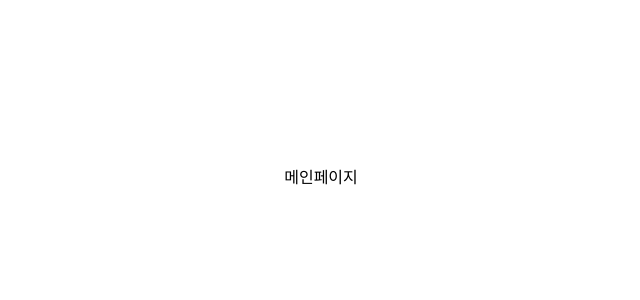
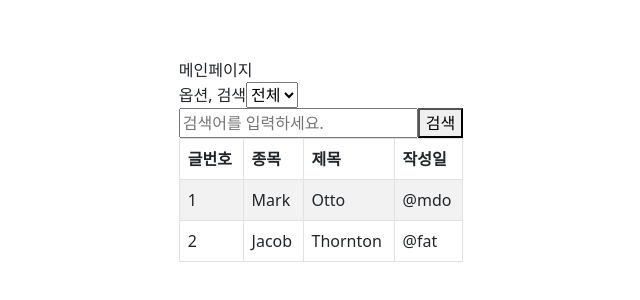
Before and after one commit to GDG2022-JORDY/JORDY-FE, a React (Create React App) app: page / in a window 1280 px wide. Shown: the part 232-532 px from the top of the page, without its empty margins (319-959 px from the left). Built offline with nearby package versions, Linux system fonts and the light colour scheme.

Commit message:
feat : main page 주요 기능 구현 완료

```diff
--- a/src/index.js
+++ b/src/index.js
@@ -2,6 +2,7 @@ import React from 'react'
 import ReactDOM from 'react-dom/client'
 import Routes from './routes'
 import reportWebVitals from './reportWebVitals'
+import 'bootstrap/dist/css/bootstrap.min.css'
 
 const root = ReactDOM.createRoot(document.getElementById('root'))
 root.render(
--- a/src/routes/MainPage/index.jsx
+++ b/src/routes/MainPage/index.jsx
@@ -1,5 +1,70 @@
 import styles from './mainPage.module.scss'
+import Table from 'react-bootstrap/Table'
+import { useState } from 'react'
+import { Link, useNavigate } from 'react-router-dom'
 
 export default function MainPage() {
-  return <div className={styles.mainPage}>메인페이지</div>
+  const navigate = useNavigate()
+
+  const [searchText, setSearchText] = useState('')
+  const [selectOption, setSelectOption] = useState()
+
+  const handleTextChange = (e) => {
+    setSearchText(e.currentTarget.value)
+  }
+  const handleSubmit = (event) => {
+    event.preventDefault()
+    console.log(searchText)
+  }
+
+  const handleSelect = (e) => {
+    setSelectOption(e.currentTarget.value)
+  }
+
+  const handleClickTr = () => {
+    navigate('/write/1')
+  }
+  return (
+    <div className={styles.mainPage}>
+      메인페이지
+      <div>
+        옵션, 검색
+        <select name='sports' value={selectOption} onChange={handleSelect}>
+          <option value='ALL'>전체</option>
+          <option value='soccer'>축구</option>
+          <option value='basketball'>농구</option>
+          <option value='baseball'>야구</option>
+          <option value='etc'>기타</option>
+        </select>
+        <form onSubmit={handleSubmit}>
+          <input type='text' value={searchText} onChange={handleTextChange} placeholder='검색어를 입력하세요.' />
+          <button type='submit'>검색</button>
+        </form>
+      </div>
+      <Table striped bordered hover>
+        <thead>
+          <tr>
+            <th>글번호</th>
+            <th>종목</th>
+            <th>제목</th>
+            <th>작성일</th>
+          </tr>
+        </thead>
+        <tbody>
+          <tr onClick={handleClickTr}>
+            <td>1</td>
+            <td>Mark</td>
+            <td>Otto</td>
+            <td>@mdo</td>
+          </tr>
+          <tr onClick={handleClickTr}>
+            <td>2</td>
+            <td>Jacob</td>
+            <td>Thornton</td>
+            <td>@fat</td>
+          </tr>
+        </tbody>
+      </Table>
+    </div>
+  )
 }
--- a/src/routes/WritePage/index.jsx
+++ b/src/routes/WritePage/index.jsx
@@ -2,11 +2,7 @@ import styles from './write.module.scss'
 import Table from 'react-bootstrap/Table'
 
 function Writepage() {
-  return <div className='writepage'>
-    {
-
-    }
-  </div>
+  return <div className='writepage'>test</div>
 }
 
 function showwrite() {
--- a/src/routes/index.jsx
+++ b/src/routes/index.jsx
@@ -9,7 +9,7 @@ const router = createBrowserRouter([
     element: <MainPage />,
   },
   {
-    path: '/write',
+    path: '/write/:postId',
     element: <Writepage />,
   },
 ])
```
Also changed, not shown: public/index.html (+6 -7 lines), src/App.js (deleted, +0 -8 lines).
